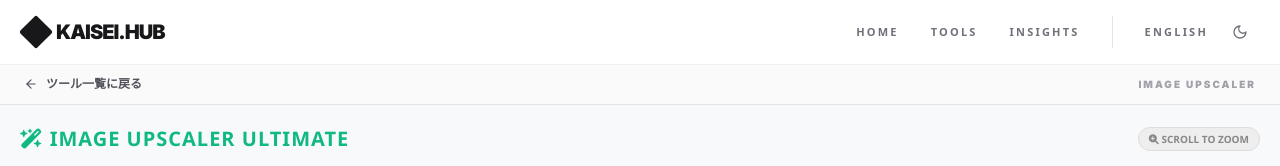
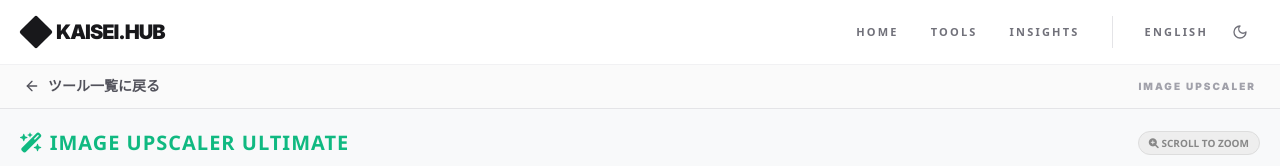
Before and after one commit to kaisei-2026/kaisei-12.-fromgoogle, a Next.js app: page /kaisei-google/tools/image-upscaler in a window 1280 px wide. Shown: the top 166 px of the page. Built offline with nearby package versions, Linux system fonts and the light colour scheme.

Commit message:
Update page.tsx

```diff
--- a/app/tools/image-upscaler/page.tsx
+++ b/app/tools/image-upscaler/page.tsx
@@ -1,20 +1,28 @@
 "use client";
-import React from "react";
+import React, { useEffect, useState } from "react";
 import Link from "next/link";
 import { ArrowLeft } from "lucide-react";
 
 export default function ImageUpscalerPage() {
+  const [lang, setLang] = useState<"jp" | "en">("jp");
+
+  useEffect(() => {
+    setLang((localStorage.getItem("app_lang") as "jp" | "en") || "jp");
+  }, []);
+
   return (
-    <div className="h-screen flex flex-col bg-white pt-[64px]">
-      <div className="p-3 px-6 border-b border-zinc-200 flex items-center justify-between bg-zinc-50">
-        <Link href="/tools" className="flex items-center text-xs font-bold text-zinc-600 hover:text-zinc-900 transition-colors">
-          <ArrowLeft size={14} className="mr-2" /> ツール一覧に戻る
+    <div className="h-screen w-full flex flex-col bg-white dark:bg-[#0a0a0a] pt-[64px] transition-colors duration-300">
+      <div className="p-3 px-6 border-b border-zinc-200 dark:border-zinc-800 flex items-center bg-zinc-50 dark:bg-zinc-900/50 justify-between transition-colors">
+        <Link href="/tools" className="flex items-center text-sm font-bold text-zinc-600 dark:text-zinc-400 hover:text-zinc-900 dark:hover:text-white transition-colors">
+          <ArrowLeft size={16} className="mr-2" />
+          {lang === "jp" ? "ツール一覧に戻る" : "Back to Tools"}
         </Link>
-        <span className="text-[10px] font-black text-zinc-400 tracking-[0.2em]">IMAGE UPSCALER</span>
+        <span className="text-[10px] font-black text-zinc-400 dark:text-zinc-500 tracking-[0.2em] uppercase">Image Upscaler</span>
       </div>
+
       <iframe
         src="/kaisei-google/apps/image-upscaler.html"
-        className="flex-1 border-none w-full"
+        className="flex-1 border-none w-full h-full"
         title="Image Upscaler"
       />
     </div>
```
